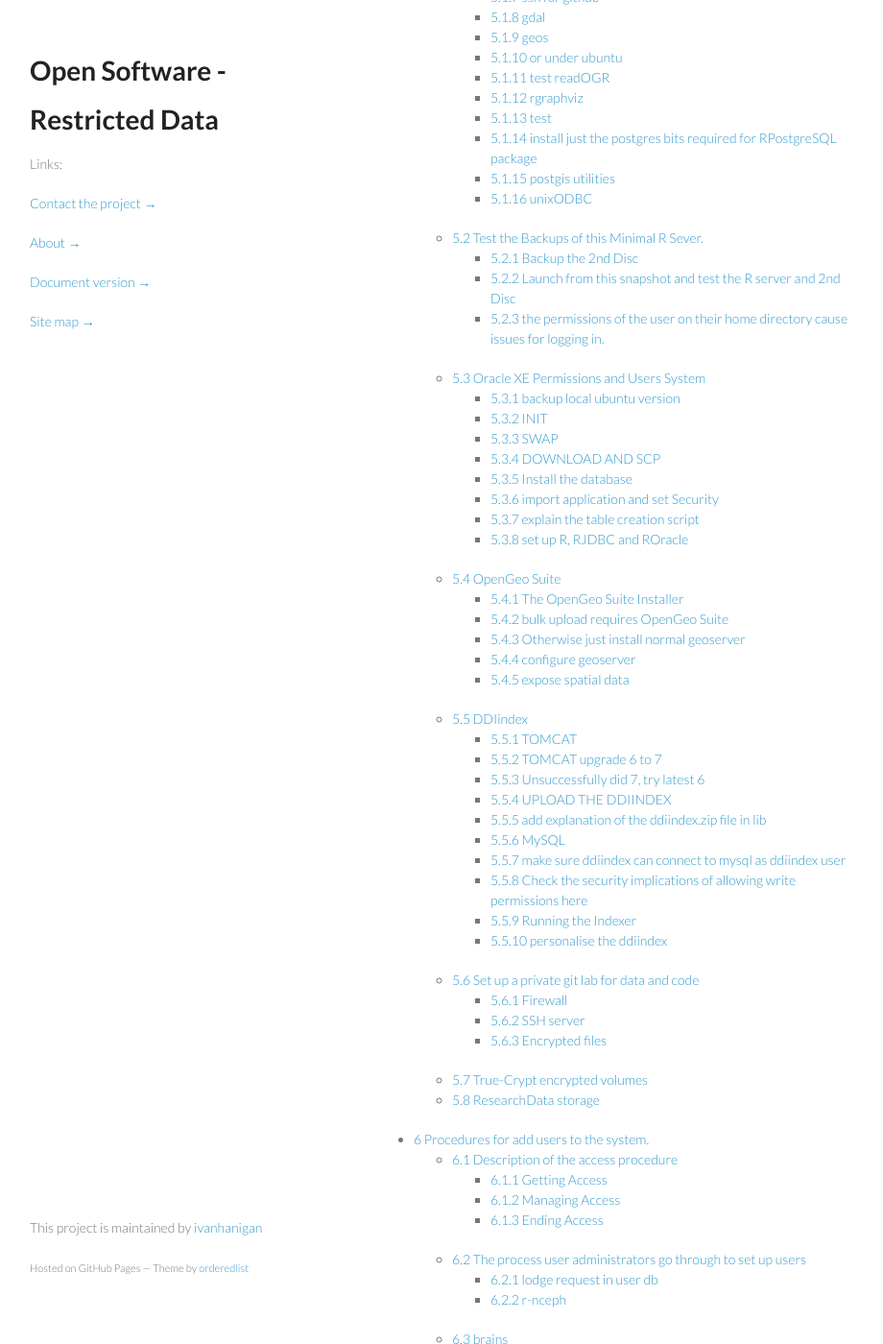
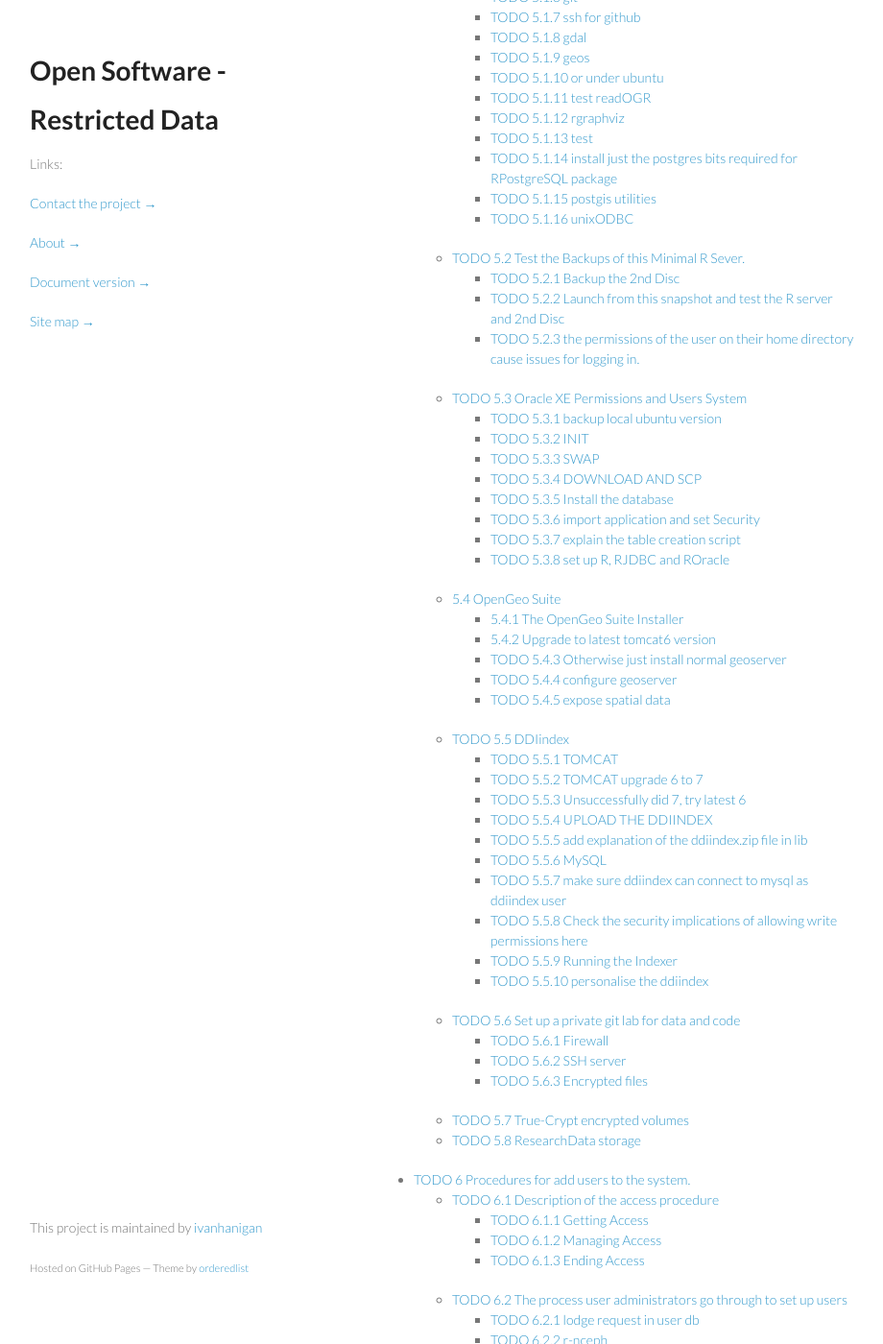
Before and after one commit to OpenSoftware-RestrictedData/opensoftware-restricteddata.github.com, a Jekyll site: the page built from sitemap.md, in a window 1280 px wide and 1400 px high, scrolled down 1173 px. Shown: the whole window at 96% size, without its empty margins (179-1099 px from the left). Built offline with Jekyll 4.4.1, drawn with Linux system fonts in a browser that asks for light colours; comment, search, counter and statistics services are not loaded; some of the changed text lies outside the part shown.

Commit message:
add opengeo update tomcat

```diff
--- a/sitemap.md
+++ b/sitemap.md
@@ -8,206 +8,206 @@
 <!-- <h2>Table of Contents</h2> -->
 <div id="text-table-of-contents">
 <ul>
-<li><a href="#sec-1">1 Site map</a></li>
+<li><a href="/aboutus.html">1 About us</a></li>
 <li><a href="/introduction.html">2 Introduction </a></li>
-<li><a href="#sec-3">3 Deploying Virtual Machines</a>
+<li><a href="#sec-3">TODO 3 Deploying Virtual Machines</a>
 <ul>
-<li><a href="#sec-3-1">3.1 Description</a></li>
-<li><a href="#sec-3-2">3.2 Accessing Virtual Machines on the Australian  Research Cloud</a>
+<li><a href="#sec-3-1">TODO 3.1 Description</a></li>
+<li><a href="#sec-3-2">TODO 3.2 Accessing Virtual Machines on the Australian  Research Cloud</a>
 <ul>
-<li><a href="#sec-3-2-1">3.2.1 Launch an instance</a></li>
-<li><a href="#sec-3-2-2">3.2.2 requesting help</a></li>
-<li><a href="#sec-3-2-3">3.2.3 connect using ssh</a></li>
+<li><a href="#sec-3-2-1">TODO 3.2.1 Launch an instance</a></li>
+<li><a href="#sec-3-2-2">TODO 3.2.2 requesting help</a></li>
+<li><a href="#sec-3-2-3">TODO 3.2.3 connect using ssh</a></li>
 </ul>
 </li>
-<li><a href="#sec-3-3">3.3 Setting up the basic server framework</a>
+<li><a href="#sec-3-3">TODO 3.3 Setting up the basic server framework</a>
 <ul>
-<li><a href="#sec-3-3-1">3.3.1 Install any updates using the yum package manager</a></li>
+<li><a href="#sec-3-3-1">TODO 3.3.1 Install any updates using the yum package manager</a></li>
 </ul>
 </li>
-<li><a href="#sec-3-4">3.4 Security measures</a>
+<li><a href="#sec-3-4">TODO 3.4 Security measures</a>
 <ul>
-<li><a href="#sec-3-4-1">3.4.1 Restrict ssh access to a specific ip address/range</a></li>
-<li><a href="#sec-3-4-2">3.4.2 Security Enhanced Linux (selinux)</a></li>
-<li><a href="#sec-3-4-3">3.4.3 Install some base packages</a></li>
+<li><a href="#sec-3-4-1">TODO 3.4.1 Restrict ssh access to a specific ip address/range</a></li>
+<li><a href="#sec-3-4-2">TODO 3.4.2 Security Enhanced Linux (selinux)</a></li>
+<li><a href="#sec-3-4-3">TODO 3.4.3 Install some base packages</a></li>
 </ul>
 </li>
-<li><a href="#sec-3-5">3.5 Hardware set-up</a>
+<li><a href="#sec-3-5">TODO 3.5 Hardware set-up</a>
 <ul>
 <li><a href="/swapon.html">3.5.1 Swap space </a></li>
-<li><a href="#sec-3-5-2">3.5.2 Persistent Net Rules Should Be Avoided On Centos</a></li>
-<li><a href="#sec-3-5-3">3.5.3 Disk Storage</a></li>
+<li><a href="#sec-3-5-2">TODO 3.5.2 Persistent Net Rules Should Be Avoided On Centos</a></li>
+<li><a href="#sec-3-5-3">TODO 3.5.3 Disk Storage</a></li>
 </ul></li>
 </ul>
 </li>
-<li><a href="#sec-4">4 The Brawn</a>
+<li><a href="#sec-4">TODO 4 The Brawn</a>
 <ul>
 <li><a href="/postgresql.html">4.1 PostgreSQL </a>
 <ul>
-<li><a href="#sec-4-1-1">4.1.1 Configure PostgreSQL connection settings</a></li>
-<li><a href="#sec-4-1-2">4.1.2 Allow connection to postgres through the firewall</a></li>
+<li><a href="#sec-4-1-1">TODO 4.1.1 Configure PostgreSQL connection settings</a></li>
+<li><a href="#sec-4-1-2">TODO 4.1.2 Allow connection to postgres through the firewall</a></li>
 </ul>
 </li>
 <li><a href="/postgis.html">4.2 PostGIS 2.0 </a>
 <ul>
 <li><a href="/postgis.html">4.2.1 Postgis</a></li>
-<li><a href="#sec-4-2-2">4.2.2 GDAL, PROJ and GEOS</a></li>
-<li><a href="#sec-4-2-3">4.2.3 Create Database</a></li>
-<li><a href="#sec-4-2-4">4.2.4 Create a GIS user and a group</a></li>
-<li><a href="#sec-4-2-5">4.2.5 Specific transformations grid for Australian projections AGD66 to GDA94</a></li>
-<li><a href="#sec-4-2-6">4.2.6 Test transform</a></li>
+<li><a href="#sec-4-2-2">TODO 4.2.2 GDAL, PROJ and GEOS</a></li>
+<li><a href="#sec-4-2-3">TODO 4.2.3 Create Database</a></li>
+<li><a href="#sec-4-2-4">TODO 4.2.4 Create a GIS user and a group</a></li>
+<li><a href="#sec-4-2-5">TODO 4.2.5 Specific transformations grid for Australian projections AGD66 to GDA94</a></li>
+<li><a href="#sec-4-2-6">TODO 4.2.6 Test transform</a></li>
 </ul>
 </li>
 <li><a href="/postgres-migrate.html">4.3 PostgreSQL Migration </a>
 <ul>
 <li><a href="/postgres-migrate.html">4.3.1 Migrate the data</a></li>
-<li><a href="#sec-4-3-2">4.3.2 Set up backups</a></li>
+<li><a href="#sec-4-3-2">TODO 4.3.2 Set up backups</a></li>
 </ul>
 </li>
 <li><a href="/sharedmemory.html">4.4 Important shared memory settings </a></li>
-<li><a href="#sec-4-5">4.5 Test loading some shapefiles</a></li>
+<li><a href="#sec-4-5">TODO 4.5 Test loading some shapefiles</a></li>
 </ul>
 </li>
-<li><a href="#sec-5">5 The Brains</a>
+<li><a href="#sec-5">TODO 5 The Brains</a>
 <ul>
-<li><a href="#sec-5-1">5.1 R Server</a>
+<li><a href="#sec-5-1">TODO 5.1 R Server</a>
 <ul>
-<li><a href="#sec-5-1-1">5.1.1 R</a></li>
-<li><a href="#sec-5-1-2">5.1.2 package management and R updates</a></li>
-<li><a href="#sec-5-1-3">5.1.3 Rstudio</a></li>
-<li><a href="#sec-5-1-4">5.1.4 firewall access</a></li>
-<li><a href="#sec-5-1-5">5.1.5 SSL/HHTPS and running a proxy server</a></li>
-<li><a href="#sec-5-1-6">5.1.6 git</a></li>
-<li><a href="#sec-5-1-7">5.1.7 ssh for github</a></li>
-<li><a href="#sec-5-1-8">5.1.8 gdal</a></li>
-<li><a href="#sec-5-1-9">5.1.9 geos</a></li>
-<li><a href="#sec-5-1-10">5.1.10 or under ubuntu</a></li>
-<li><a href="#sec-5-1-11">5.1.11 test readOGR</a></li>
-<li><a href="#sec-5-1-12">5.1.12 rgraphviz</a></li>
-<li><a href="#sec-5-1-13">5.1.13 test</a></li>
-<li><a href="#sec-5-1-14">5.1.14 install just the postgres bits required for RPostgreSQL package</a></li>
-<li><a href="#sec-5-1-15">5.1.15 postgis utilities</a></li>
-<li><a href="#sec-5-1-16">5.1.16 unixODBC</a></li>
+<li><a href="#sec-5-1-1">TODO 5.1.1 R</a></li>
+<li><a href="#sec-5-1-2">TODO 5.1.2 package management and R updates</a></li>
+<li><a href="#sec-5-1-3">TODO 5.1.3 Rstudio</a></li>
+<li><a href="#sec-5-1-4">TODO 5.1.4 firewall access</a></li>
+<li><a href="#sec-5-1-5">TODO 5.1.5 SSL/HHTPS and running a proxy server</a></li>
+<li><a href="#sec-5-1-6">TODO 5.1.6 git</a></li>
+<li><a href="#sec-5-1-7">TODO 5.1.7 ssh for github</a></li>
+<li><a href="#sec-5-1-8">TODO 5.1.8 gdal</a></li>
+<li><a href="#sec-5-1-9">TODO 5.1.9 geos</a></li>
+<li><a href="#sec-5-1-10">TODO 5.1.10 or under ubuntu</a></li>
+<li><a href="#sec-5-1-11">TODO 5.1.11 test readOGR</a></li>
+<li><a href="#sec-5-1-12">TODO 5.1.12 rgraphviz</a></li>
+<li><a href="#sec-5-1-13">TODO 5.1.13 test</a></li>
+<li><a href="#sec-5-1-14">TODO 5.1.14 install just the postgres bits required for RPostgreSQL package</a></li>
+<li><a href="#sec-5-1-15">TODO 5.1.15 postgis utilities</a></li>
+<li><a href="#sec-5-1-16">TODO 5.1.16 unixODBC</a></li>
 </ul>
 </li>
-<li><a href="#sec-5-2">5.2 Test the Backups of this Minimal R Sever.</a>
+<li><a href="#sec-5-2">TODO 5.2 Test the Backups of this Minimal R Sever.</a>
 <ul>
-<li><a href="#sec-5-2-1">5.2.1 Backup the 2nd Disc</a></li>
-<li><a href="#sec-5-2-2">5.2.2 Launch from this snapshot and test the R server and 2nd Disc</a></li>
-<li><a href="#sec-5-2-3">5.2.3 the permissions of the user on their home directory cause issues for logging in.</a></li>
+<li><a href="#sec-5-2-1">TODO 5.2.1 Backup the 2nd Disc</a></li>
+<li><a href="#sec-5-2-2">TODO 5.2.2 Launch from this snapshot and test the R server and 2nd Disc</a></li>
+<li><a href="#sec-5-2-3">TODO 5.2.3 the permissions of the user on their home directory cause issues for logging in.</a></li>
 </ul>
 </li>
-<li><a href="#sec-5-3">5.3 Oracle XE Permissions and Users System</a>
+<li><a href="#sec-5-3">TODO 5.3 Oracle XE Permissions and Users System</a>
 <ul>
-<li><a href="#sec-5-3-1">5.3.1 backup local ubuntu version</a></li>
-<li><a href="#sec-5-3-2">5.3.2 INIT</a></li>
-<li><a href="#sec-5-3-3">5.3.3 SWAP</a></li>
-<li><a href="#sec-5-3-4">5.3.4 DOWNLOAD AND SCP</a></li>
-<li><a href="#sec-5-3-5">5.3.5 Install the database</a></li>
-<li><a href="#sec-5-3-6">5.3.6 import application and set Security</a></li>
-<li><a href="#sec-5-3-7">5.3.7 explain the table creation script</a></li>
-<li><a href="#sec-5-3-8">5.3.8 set up R, RJDBC and ROracle</a></li>
+<li><a href="#sec-5-3-1">TODO 5.3.1 backup local ubuntu version</a></li>
+<li><a href="#sec-5-3-2">TODO 5.3.2 INIT</a></li>
+<li><a href="#sec-5-3-3">TODO 5.3.3 SWAP</a></li>
+<li><a href="#sec-5-3-4">TODO 5.3.4 DOWNLOAD AND SCP</a></li>
+<li><a href="#sec-5-3-5">TODO 5.3.5 Install the database</a></li>
+<li><a href="#sec-5-3-6">TODO 5.3.6 import application and set Security</a></li>
+<li><a href="#sec-5-3-7">TODO 5.3.7 explain the table creation script</a></li>
+<li><a href="#sec-5-3-8">TODO 5.3.8 set up R, RJDBC and ROracle</a></li>
 </ul>
 </li>
 <li><a href="/opengeosuite.html">5.4 OpenGeo Suite </a>
 <ul>
-<li><a href="#sec-5-4-1">5.4.1 The OpenGeo Suite Installer</a></li>
-<li><a href="#sec-5-4-2">5.4.2 bulk upload requires OpenGeo Suite</a></li>
-<li><a href="#sec-5-4-3">5.4.3 Otherwise just install normal geoserver</a></li>
-<li><a href="#sec-5-4-4">5.4.4 configure geoserver</a></li>
-<li><a href="#sec-5-4-5">5.4.5 expose spatial data</a></li>
+<li><a href="/opengeosuite.html">5.4.1 The OpenGeo Suite Installer</a></li>
+<li><a href="/opengeosuite-upgrade-tomcat6.html">5.4.2 Upgrade to latest tomcat6 version</a></li>
+<li><a href="#sec-5-4-3">TODO 5.4.3 Otherwise just install normal geoserver</a></li>
+<li><a href="#sec-5-4-4">TODO 5.4.4 configure geoserver</a></li>
+<li><a href="#sec-5-4-5">TODO 5.4.5 expose spatial data</a></li>
 </ul>
 </li>
-<li><a href="#sec-5-5">5.5 DDIindex</a>
+<li><a href="#sec-5-5">TODO 5.5 DDIindex</a>
 <ul>
-<li><a href="#sec-5-5-1">5.5.1 TOMCAT</a></li>
-<li><a href="#sec-5-5-2">5.5.2 TOMCAT upgrade 6 to 7</a></li>
-<li><a href="#sec-5-5-3">5.5.3 Unsuccessfully did 7, try latest 6</a></li>
-<li><a href="#sec-5-5-4">5.5.4 UPLOAD THE DDIINDEX</a></li>
-<li><a href="#sec-5-5-5">5.5.5 add explanation of the ddiindex.zip file in lib</a></li>
-<li><a href="#sec-5-5-6">5.5.6 MySQL</a></li>
-<li><a href="#sec-5-5-7">5.5.7 make sure ddiindex can connect to mysql as ddiindex user</a></li>
-<li><a href="#sec-5-5-8">5.5.8 Check the security implications of allowing write permissions here</a></li>
-<li><a href="#sec-5-5-9">5.5.9 Running the Indexer</a></li>
-<li><a href="#sec-5-5-10">5.5.10 personalise the ddiindex</a></li>
+<li><a href="#sec-5-5-1">TODO 5.5.1 TOMCAT</a></li>
+<li><a href="#sec-5-5-2">TODO 5.5.2 TOMCAT upgrade 6 to 7</a></li>
+<li><a href="#sec-5-5-3">TODO 5.5.3 Unsuccessfully did 7, try latest 6</a></li>
+<li><a href="#sec-5-5-4">TODO 5.5.4 UPLOAD THE DDIINDEX</a></li>
+<li><a href="#sec-5-5-5">TODO 5.5.5 add explanation of the ddiindex.zip file in lib</a></li>
+<li><a href="#sec-5-5-6">TODO 5.5.6 MySQL</a></li>
+<li><a href="#sec-5-5-7">TODO 5.5.7 make sure ddiindex can connect to mysql as ddiindex user</a></li>
+<li><a href="#sec-5-5-8">TODO 5.5.8 Check the security implications of allowing write permissions here</a></li>
+<li><a href="#sec-5-5-9">TODO 5.5.9 Running the Indexer</a></li>
+<li><a href="#sec-5-5-10">TODO 5.5.10 personalise the ddiindex</a></li>
 </ul>
 </li>
-<li><a href="#sec-5-6">5.6 Set up a private git lab for data and code</a>
+<li><a href="#sec-5-6">TODO 5.6 Set up a private git lab for data and code</a>
 <ul>
-<li><a href="#sec-5-6-1">5.6.1 Firewall</a></li>
-<li><a href="#sec-5-6-2">5.6.2 SSH server</a></li>
-<li><a href="#sec-5-6-3">5.6.3 Encrypted files</a></li>
+<li><a href="#sec-5-6-1">TODO 5.6.1 Firewall</a></li>
+<li><a href="#sec-5-6-2">TODO 5.6.2 SSH server</a></li>
+<li><a href="#sec-5-6-3">TODO 5.6.3 Encrypted files</a></li>
 </ul>
 </li>
-<li><a href="#sec-5-7">5.7 True-Crypt encrypted volumes</a></li>
-<li><a href="#sec-5-8">5.8 ResearchData storage</a></li>
+<li><a href="#sec-5-7">TODO 5.7 True-Crypt encrypted volumes</a></li>
+<li><a href="#sec-5-8">TODO 5.8 ResearchData storage</a></li>
 </ul>
 </li>
-<li><a href="#sec-6">6 Procedures for add users to the system.</a>
+<li><a href="#sec-6">TODO 6 Procedures for add users to the system.</a>
 <ul>
-<li><a href="#sec-6-1">6.1 Description of the access procedure</a>
+<li><a href="#sec-6-1">TODO 6.1 Description of the access procedure</a>
 <ul>
-<li><a href="#sec-6-1-1">6.1.1 Getting Access</a></li>
-<li><a href="#sec-6-1-2">6.1.2 Managing Access</a></li>
-<li><a href="#sec-6-1-3">6.1.3 Ending Access</a></li>
+<li><a href="#sec-6-1-1">TODO 6.1.1 Getting Access</a></li>
+<li><a href="#sec-6-1-2">TODO 6.1.2 Managing Access</a></li>
+<li><a href="#sec-6-1-3">TODO 6.1.3 Ending Access</a></li>
 </ul>
 </li>
-<li><a href="#sec-6-2">6.2 The process user administrators go through to set up users</a>
+<li><a href="#sec-6-2">TODO 6.2 The process user administrators go through to set up users</a>
 <ul>
-<li><a href="#sec-6-2-1">6.2.1 lodge request in user db</a></li>
-<li><a href="#sec-6-2-2">6.2.2 r-nceph</a></li>
+<li><a href="#sec-6-2-1">TODO 6.2.1 lodge request in user db</a></li>
+<li><a href="#sec-6-2-2">TODO 6.2.2 r-nceph</a></li>
 </ul>
 </li>
-<li><a href="#sec-6-3">6.3 brains</a>
+<li><a href="#sec-6-3">TODO 6.3 brains</a>
 <ul>
-<li><a href="#sec-6-3-1">6.3.1 linux user</a></li>
-<li><a href="#sec-6-3-2">6.3.2 mysql (check ddiindex)</a></li>
+<li><a href="#sec-6-3-1">TODO 6.3.1 linux user</a></li>
+<li><a href="#sec-6-3-2">TODO 6.3.2 mysql (check ddiindex)</a></li>
 </ul>
 </li>
-<li><a href="#sec-6-4">6.4 brawn</a>
+<li><a href="#sec-6-4">TODO 6.4 brawn</a>
 <ul>
-<li><a href="#sec-6-4-1">6.4.1 postgres</a></li>
-<li><a href="#sec-6-4-2">6.4.2 geoserver</a></li>
-<li><a href="#sec-6-4-3">6.4.3 alliance wiki</a></li>
-<li><a href="#sec-6-4-4">6.4.4 text message the set password</a></li>
+<li><a href="#sec-6-4-1">TODO 6.4.1 postgres</a></li>
+<li><a href="#sec-6-4-2">TODO 6.4.2 geoserver</a></li>
+<li><a href="#sec-6-4-3">TODO 6.4.3 alliance wiki</a></li>
+<li><a href="#sec-6-4-4">TODO 6.4.4 text message the set password</a></li>
 </ul>
 </li>
-<li><a href="#sec-6-5">6.5 edits to oraphi via sql</a>
+<li><a href="#sec-6-5">TODO 6.5 edits to oraphi via sql</a>
 <ul>
-<li><a href="#sec-6-5-1">6.5.1 revocation</a></li>
+<li><a href="#sec-6-5-1">TODO 6.5.1 revocation</a></li>
 </ul></li>
 </ul>
 </li>
-<li><a href="#sec-7">7 Backups</a>
+<li><a href="#sec-7">TODO 7 Backups</a>
 <ul>
-<li><a href="#sec-7-1">7.1 General</a>
+<li><a href="#sec-7-1">TODO 7.1 General</a>
 <ul>
-<li><a href="#sec-7-1-1">7.1.1 maintenance</a></li>
-<li><a href="#sec-7-1-2">7.1.2 nearline for potential restore</a></li>
-<li><a href="#sec-7-1-3">7.1.3 archive and remove</a></li>
+<li><a href="#sec-7-1-1">TODO 7.1.1 maintenance</a></li>
+<li><a href="#sec-7-1-2">TODO 7.1.2 nearline for potential restore</a></li>
+<li><a href="#sec-7-1-3">TODO 7.1.3 archive and remove</a></li>
 </ul>
 </li>
-<li><a href="#sec-7-2">7.2 General concerns</a></li>
-<li><a href="#sec-7-3">7.3 Brains</a>
+<li><a href="#sec-7-2">TODO 7.2 General concerns</a></li>
+<li><a href="#sec-7-3">TODO 7.3 Brains</a>
 <ul>
-<li><a href="#sec-7-3-1">7.3.1 Backup oraphi</a></li>
+<li><a href="#sec-7-3-1">TODO 7.3.1 Backup oraphi</a></li>
 </ul>
 </li>
-<li><a href="#sec-7-4">7.4 Brawn</a>
+<li><a href="#sec-7-4">TODO 7.4 Brawn</a>
 <ul>
-<li><a href="#sec-7-4-1">7.4.1 Find out how big is it?</a></li>
-<li><a href="#sec-7-4-2">7.4.2 Dump and download it to a secure computer</a></li>
-<li><a href="#sec-7-4-3">7.4.3 find out more about the -mtime +1 bit.</a></li>
-<li><a href="#sec-7-4-4">7.4.4 restore this dump into a new database on local machine as a failsafe.</a></li>
-<li><a href="#sec-7-4-5">7.4.5 launch a new Nectar VM from the snapshot image</a></li>
-<li><a href="#sec-7-4-6">7.4.6 mount the 2nd disc and load/restore the postgres db and data into it</a></li>
+<li><a href="#sec-7-4-1">TODO 7.4.1 Find out how big is it?</a></li>
+<li><a href="#sec-7-4-2">TODO 7.4.2 Dump and download it to a secure computer</a></li>
+<li><a href="#sec-7-4-3">TODO 7.4.3 find out more about the -mtime +1 bit.</a></li>
+<li><a href="#sec-7-4-4">TODO 7.4.4 restore this dump into a new database on local machine as a failsafe.</a></li>
+<li><a href="#sec-7-4-5">TODO 7.4.5 launch a new Nectar VM from the snapshot image</a></li>
+<li><a href="#sec-7-4-6">TODO 7.4.6 mount the 2nd disc and load/restore the postgres db and data into it</a></li>
 </ul>
 </li>
-<li><a href="#sec-7-5">7.5 Disaster Recovery Plan</a>
+<li><a href="#sec-7-5">TODO 7.5 Disaster Recovery Plan</a>
 <ul>
-<li><a href="#sec-7-5-1">7.5.1 test a snapshot</a></li>
-<li><a href="#sec-7-5-2">7.5.2 60GB disk is not being saved in snapshots</a></li>
-<li><a href="#sec-7-5-3">7.5.3 Restore ORAPHI</a></li>
+<li><a href="#sec-7-5-1">TODO 7.5.1 test a snapshot</a></li>
+<li><a href="#sec-7-5-2">TODO 7.5.2 60GB disk is not being saved in snapshots</a></li>
+<li><a href="#sec-7-5-3">TODO 7.5.3 Restore ORAPHI</a></li>
 </ul>
 </li>
 </ul>
```
Also changed, not shown: opengeosuite-upgrade-tomcat6.md (added, +110 -0 lines), opengeosuite.md (+4 -30 lines), opensoftware-restricteddata.github.com.org (+233 -129 lines).
